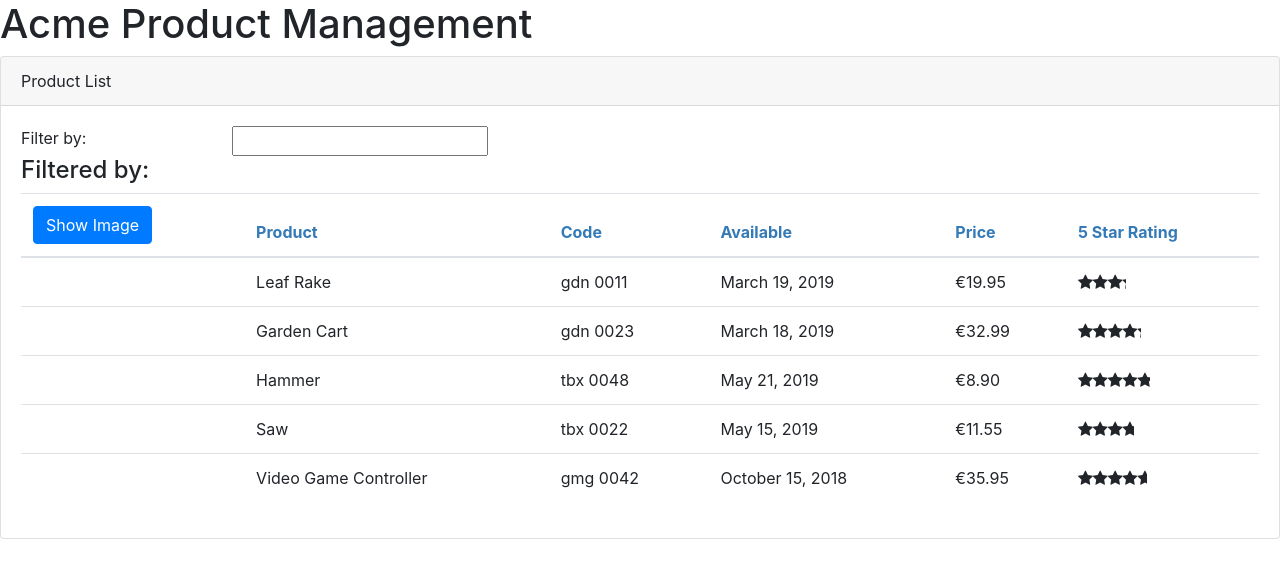
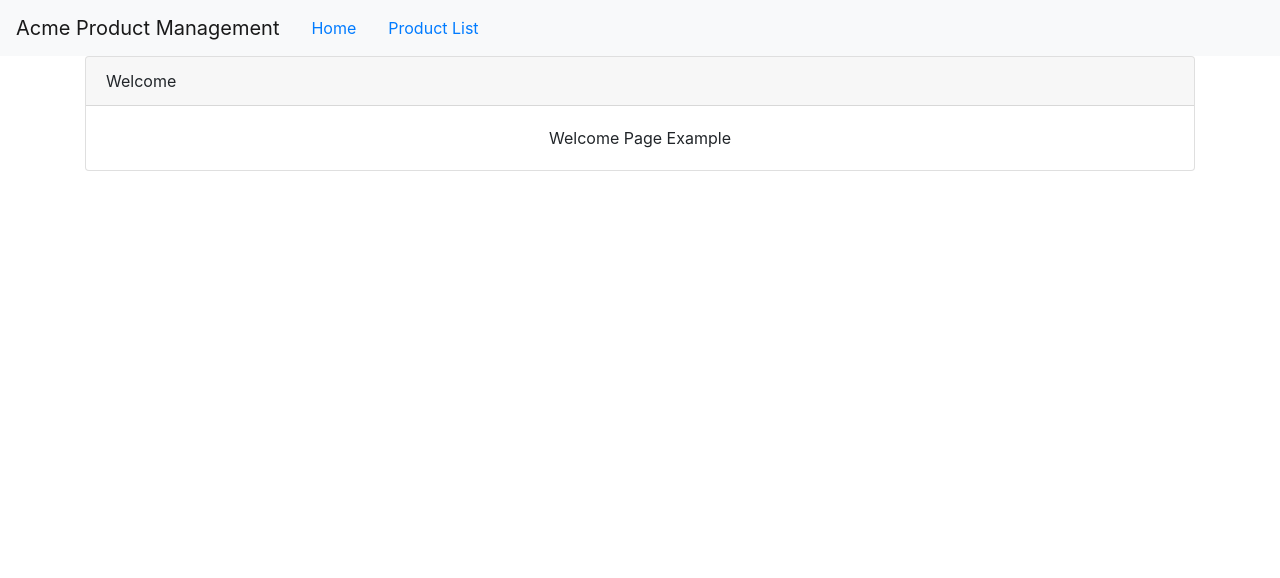
Before and after one commit to darkheart101/NgTutorial, an Angular app in the folder NgTutorial/: page /welcome in a window 1280 px wide. Shown: the top 578 px of the page. Built offline with nearby package versions, Linux system fonts and the light colour scheme.

Commit message:
Navigation and Routing Basics

```diff
--- a/NgTutorial/src/app/app.component.ts
+++ b/NgTutorial/src/app/app.component.ts
@@ -2,7 +2,18 @@
 
 @Component({
   selector: 'pm-root',
-  template: '<div><h1>{{ pageTitle }}</h1><pm-products></pm-products></div>'
+  template: `
+  <nav class='navbar navbar-expand navbar-light bg-light'>
+    <a class='navbar-brand'>{{pageTitle}}</a>
+    <ul class='nav nav-pills'>
+      <li><a class='nav-link' [routerLink]="['/welcome']">Home</a></li>
+      <li><a class='nav-link' [routerLink]="['/products']">Product List</a></li>
+    </ul>
+  </nav>
+  <div class='container'>
+    <router-outlet></router-outlet>
+  </div>
+`
 })
 
 export class AppComponent{
--- /dev/null
+++ b/NgTutorial/src/app/home/welcome.component.html
@@ -0,0 +1,13 @@
+<div class="card">
+  <div class="card-header">
+    {{pageTitle}}
+  </div>
+  <div class="card-body">
+    <div class="container-fluid">
+      <div class="text-center">
+        Welcome Page Example
+      </div>
+
+    </div>
+  </div>
+</div>
--- /dev/null
+++ b/NgTutorial/src/app/home/welcome.component.ts
@@ -0,0 +1,8 @@
+import { Component } from '@angular/core';
+
+@Component({
+  templateUrl: './welcome.component.html'
+})
+export class WelcomeComponent {
+  public pageTitle = 'Welcome';
+}
--- /dev/null
+++ b/NgTutorial/src/app/products/product-details.component.html
@@ -0,0 +1,5 @@
+<div class='card' *ngIf='product'>
+    <div class='card-header'>
+        {{ pageTitle + ': ' + product.productName }}
+    </div>
+</div>
--- /dev/null
+++ b/NgTutorial/src/app/products/product-details.component.ts
@@ -0,0 +1,16 @@
+import { Component, OnInit } from '@angular/core';
+import { IProduct } from './product';
+
+@Component({
+  templateUrl: './product-details.component.html',
+  styleUrls: ['./product-details.component.css']
+})
+export class ProductDetailsComponent implements OnInit {
+  pageTitle: string = "Product Details";
+  product: IProduct;
+  constructor() { }
+
+  ngOnInit(): void {
+  }
+
+}
--- a/NgTutorial/src/app/products/product-list.component.ts
+++ b/NgTutorial/src/app/products/product-list.component.ts
@@ -3,7 +3,6 @@
 import { ProductService } from './product.service';
 
 @Component({
-    selector: 'pm-products',
     templateUrl: 'product-list.component.html',
     styleUrls: ['product-list.component.css']
 })
```
Also changed, not shown: NgTutorial/src/app/app.module.ts (+14 -3 lines), NgTutorial/src/app/products/product-details.component.css (added), 1 other file (tests, documents, lock files or other folders).
